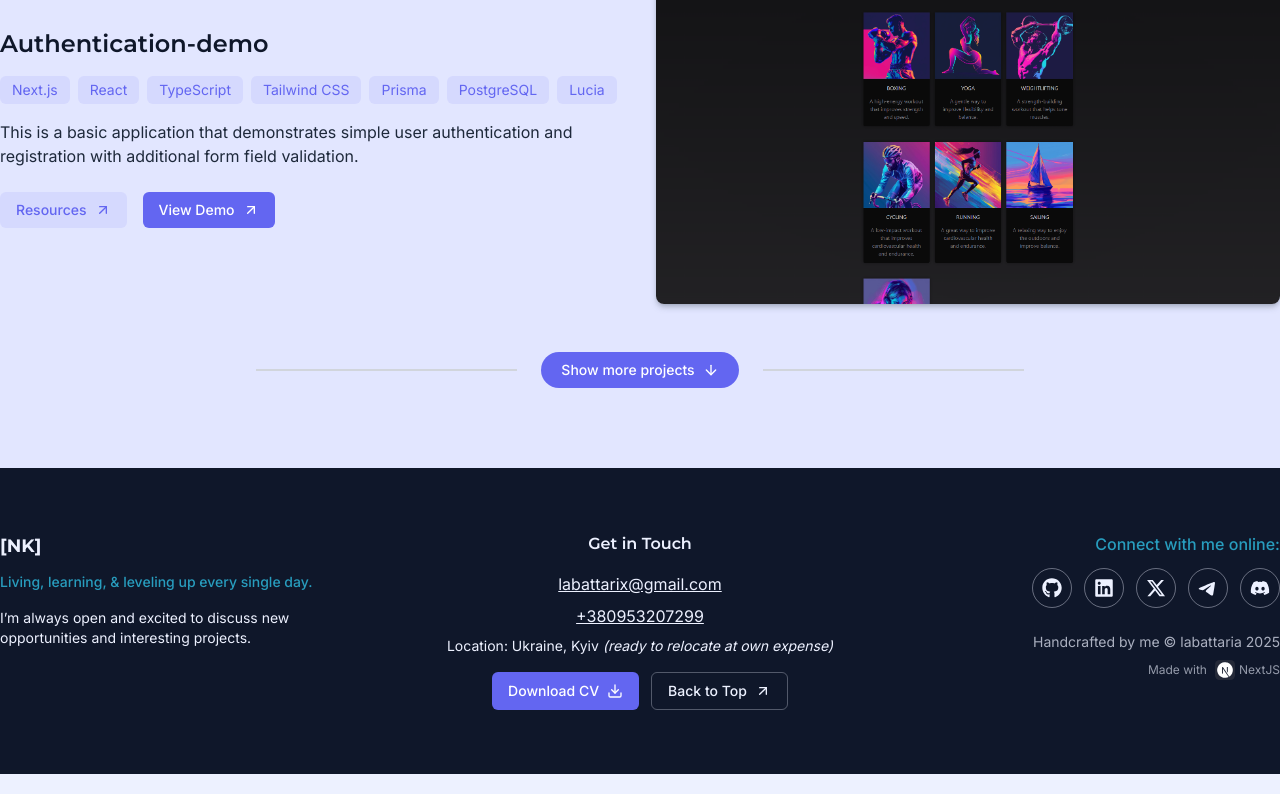
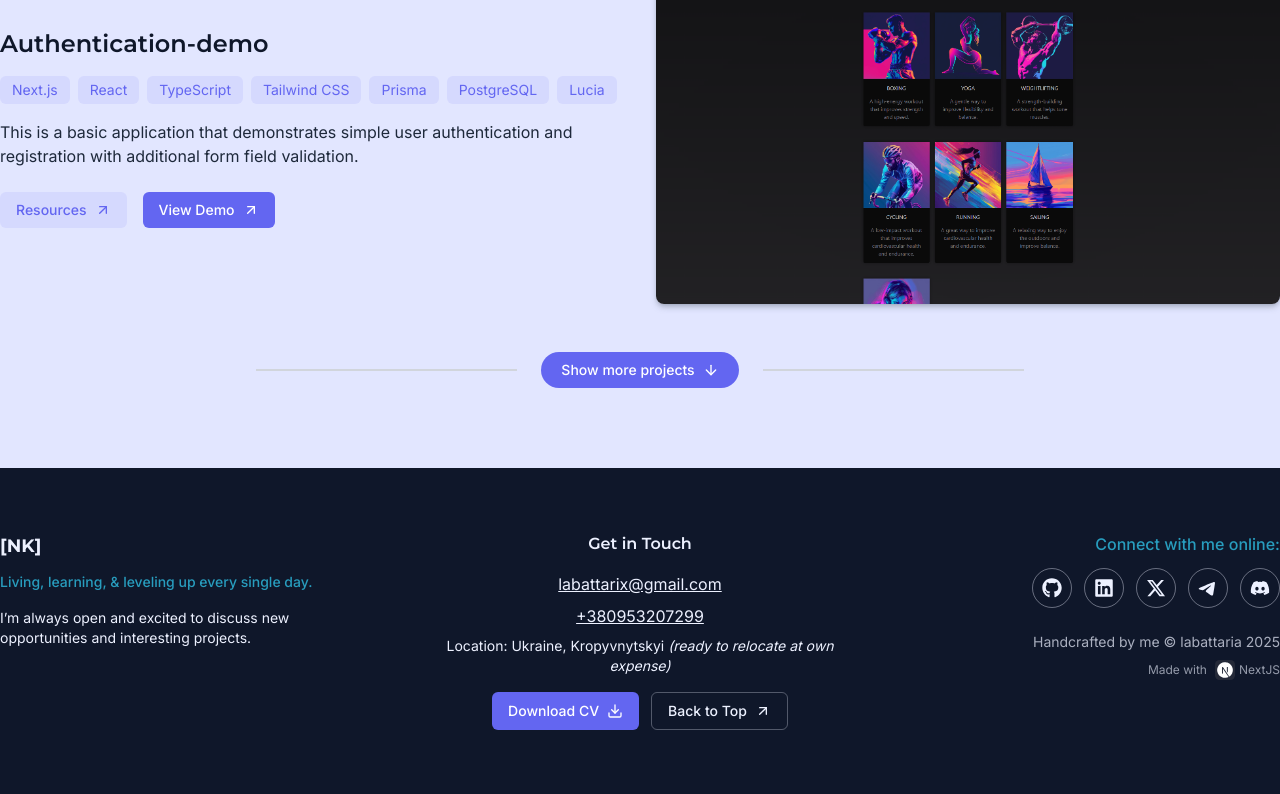
Before and after one commit to labattaria/portfolio-frontend, a Next.js app: page / in a window 1280 px wide. Shown: the part 4223-5017 px from the top of the page. Built offline with nearby package versions, Linux system fonts and the light colour scheme.

Commit message:
replace empty Download CV link with actual URL

```diff
--- a/components/footer.tsx
+++ b/components/footer.tsx
@@ -75,13 +75,13 @@
           </a>
 
           <p className="text-sm font-normal mb-4">
-            Location: Ukraine, Kyiv{" "}
+            Location: Ukraine, Kropyvnytskyi{" "}
             <span className="italic">(ready to relocate at own expense)</span>
           </p>
 
           <div className="flex gap-3">
             <a
-              href="/resume.pdf"
+              href="https://drive.google.com/file/d/1P7Yv4sPfYTf3ExdPFRQz5B4ed7R9_Ytr/view?usp=sharing"
               download
               className="flex items-center gap-2 rounded-md bg-accent px-4 py-2 text-sm font-medium text-white hover:bg-accent/70 duration-300"
             >
```
